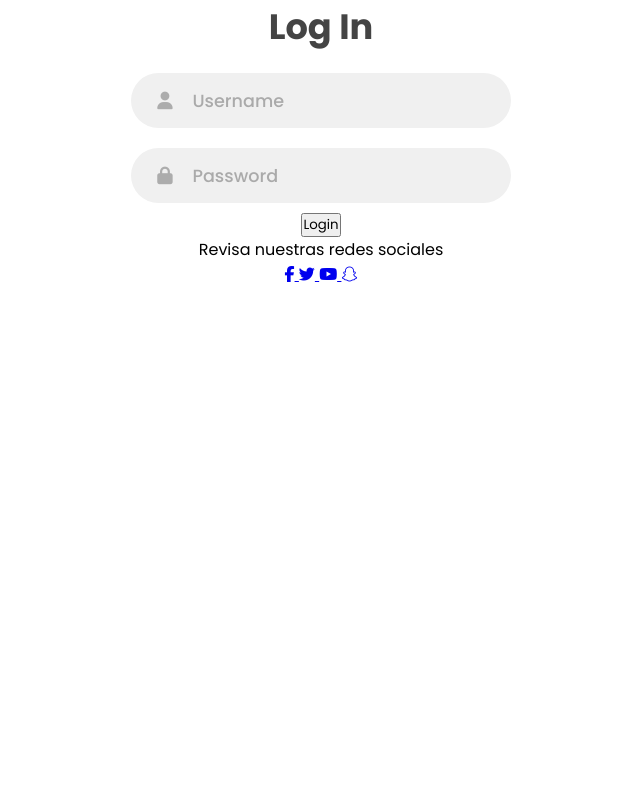
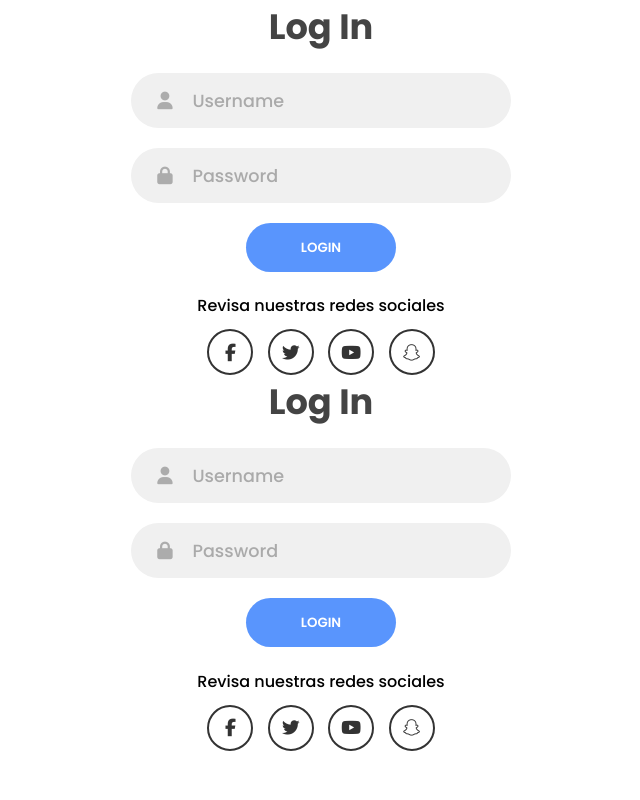
Before and after one commit to LMGP2002/ProyectoWeb, a PHP site: page /HTML/login.html in a window 1280 px wide. Shown: the whole page, without its empty margins (319-959 px from the left). Run offline with PHP 8.4, Linux system fonts and the light colour scheme; some libraries are stand-ins or nearby versions.

Commit message:
Estilos login

```diff
--- a/CSS/login.css
+++ b/CSS/login.css
@@ -64,3 +64,47 @@ form{
     color: #aaa;
     font-weight: 500;
 }
+.btn{
+    width: 150px;
+    height: 49px;
+    border: none;
+    outline: none;
+    border-radius: 49px;
+    cursor: pointer;
+    background: #5995fd;
+    color: #fff;
+    text-transform: uppercase;
+    font-weight: 600;
+    margin: 10px 0;
+    transition: background-color .5s;
+}
+.btn:hover{
+    background: #4d84e2;
+}
+.social_text{
+    padding: .7rem 0;
+    font-size: 1rem;
+    font-weight: 500;
+}
+.social_media{
+    display: flex;
+    justify-content: center;
+}
+.social_icon{
+    height: 46px;
+    width: 46px;
+    border: 2px solid #333;
+    margin:0 .45rem;
+    display: flex;
+    justify-content: center;
+    align-items: center;
+    text-decoration: none;
+    color: #333;
+    font-size: 1.1rem;
+    border-radius: 50%;
+    transition: .3s;
+}
+.social_icon:hover{
+    color: #4481eb;
+    border-color: #4481eb;
+}
--- a/HTML/index.html
+++ b/HTML/index.html
@@ -22,8 +22,8 @@
             </ul>
             <div class="container-icons">
                 <a class="modal_users" href="#"><i class="fas fa-user icon"></i></a>
-                <a href="#"><i class="fab fa-facebook-f icon"></i></a>
-                <a href="#"><i class="fab fa-youtube icon"></i></a>
+                <a href="https://www.facebook.com/profile.php?id=100074361196775" target="_blank" ><i class="fab fa-facebook-f icon"></i></a>
+                <a href="https://www.youtube.com/channel/UCiyLs3C67dYlHt86otVEwJw" target="_blank"><i class="fab fa-youtube icon"></i></a>
                 <a href="#"><i class="fas fa-shopping-cart icon"></i></a>
             </div>
         </nav>
--- a/HTML/login.html
+++ b/HTML/login.html
@@ -25,13 +25,40 @@
                     <input type="submit" value="Login" class="btn solid">
                     <p class="social_text">Revisa nuestras redes sociales</p>
                     <div class="social_media">
-                        <a href="#" class="social_icon">
+                        <a href="https://www.facebook.com/profile.php?id=100074361196775" target="_blank" class="social_icon">
                             <i class="fab fa-facebook-f"></i>
                         </a>
-                        <a href="#" class="social_icon">
+                        <a href="https://twitter.com/HardWorkUdB"  target="_blank" class="social_icon">
                             <i class="fab fa-twitter"></i>
                         </a>
+                        <a href="https://www.youtube.com/channel/UCiyLs3C67dYlHt86otVEwJw"  target="_blank" class="social_icon">
+                            <i class="fab fa-youtube"></i>
+                        </a>
                         <a href="#" class="social_icon">
+                            <i class="fab fa-snapchat-ghost"></i>
+                        </a>
+                    </div>
+                </form>
+                <form action="" class="login_form">
+                    <h2 class="title">Log In</h2>
+                    <div class="input_field">
+                        <i class="fas fa-user"></i>
+                        <input type="text" placeholder="Username">
+                    </div>
+                    <div class="input_field">
+                        <i class="fas fa-lock"></i>
+                        <input type="password" placeholder="Password">
+                    </div>
+                    <input type="submit" value="Login" class="btn solid">
+                    <p class="social_text">Revisa nuestras redes sociales</p>
+                    <div class="social_media">
+                        <a href="https://www.facebook.com/profile.php?id=100074361196775"  target="_blank" class="social_icon">
+                            <i class="fab fa-facebook-f"></i>
+                        </a>
+                        <a href="https://twitter.com/HardWorkUdB"  target="_blank" class="social_icon">
+                            <i class="fab fa-twitter"></i>
+                        </a>
+                        <a href="https://www.youtube.com/channel/UCiyLs3C67dYlHt86otVEwJw"  target="_blank" class="social_icon">
                             <i class="fab fa-youtube"></i>
                         </a>
                         <a href="#" class="social_icon">
```
